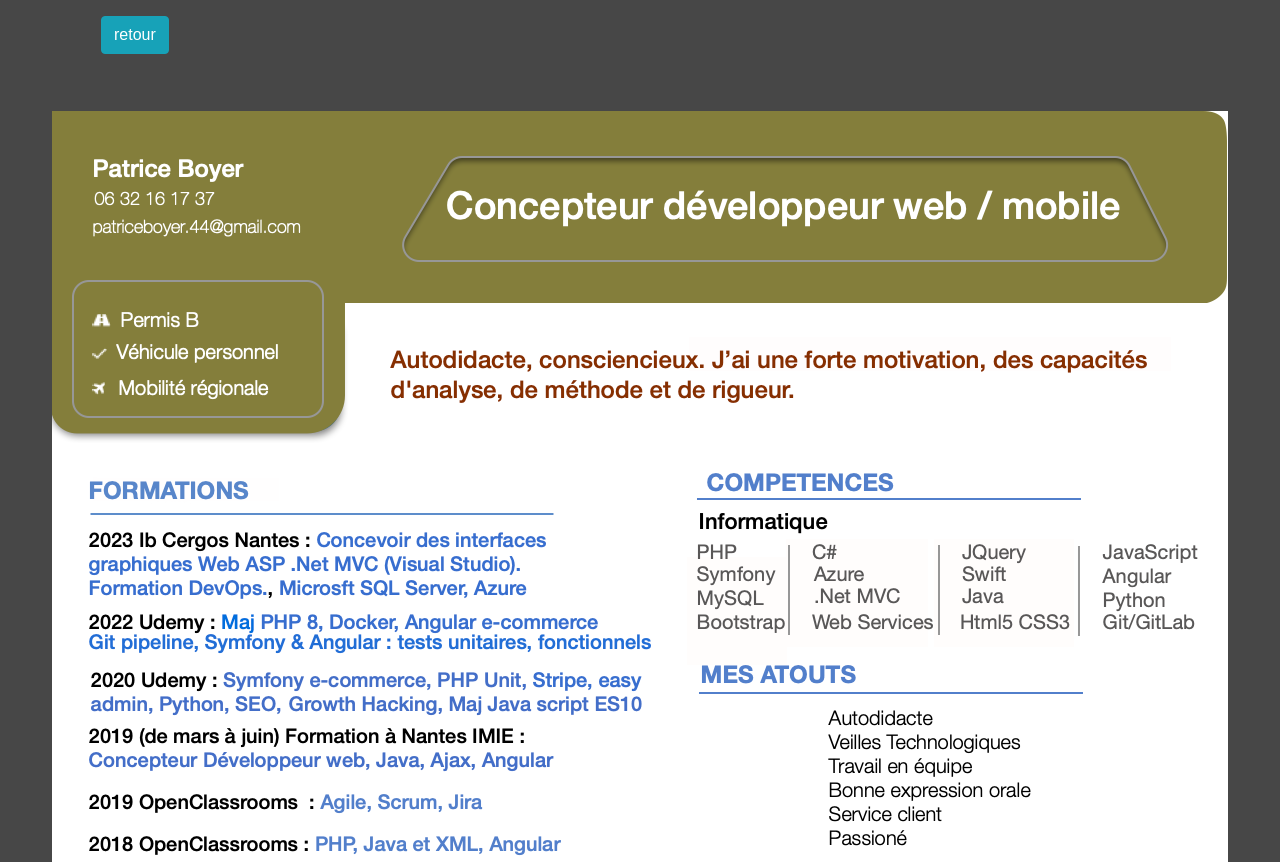
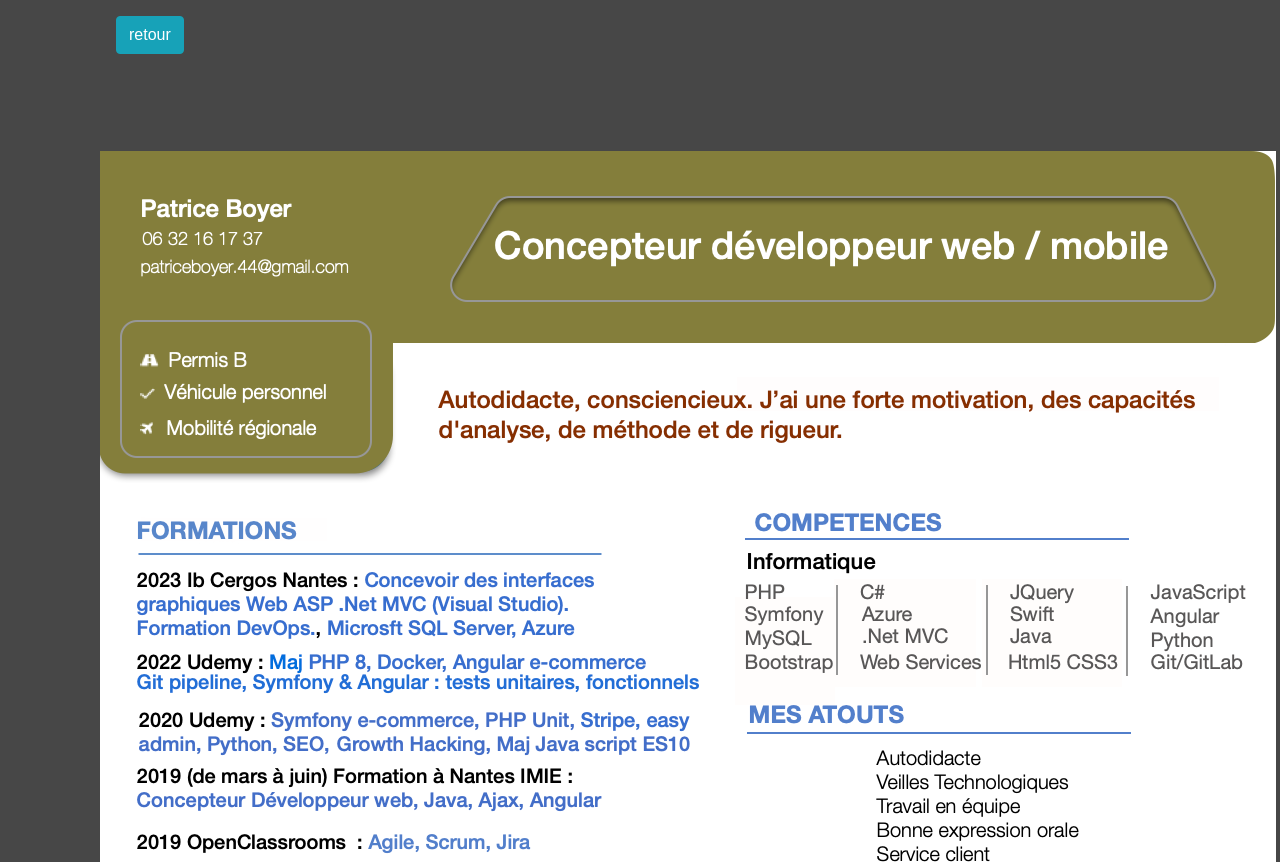
Before and after one commit to PatBoyDevInFrance/myCv, a plain HTML site: page pagecv.html in a window 1280 px wide. Shown: the top 862 px of the page. Drawn offline with nearby package versions, Linux system fonts and the light colour scheme.

Commit message:
Add files via upload

```diff
--- a/pagecv.html
+++ b/pagecv.html
@@ -3,6 +3,8 @@
 
 <head>
     <meta charset="UTF-8">
+    <link rel="icon" type="image/png" rel="shortcut icon" href="./public/dj2.png">
+    <link href="https://fonts.googleapis.com/css2?family=Source+Sans+Pro:wght@400;700&display=swap" rel="stylesheet">
     <meta name="viewport" content="width=device-width, initial-scale=1.0">
     <link rel="stylesheet" href="https://cdn.jsdelivr.net/npm/bootstrap@4.5.3/dist/css/bootstrap.min.css"
         integrity="sha384-TX8t27EcRE3e/ihU7zmQxVncDAy5uIKz4rEkgIXeMed4M0jlfIDPvg6uqKI2xXr2" crossorigin="anonymous">
@@ -14,6 +16,8 @@
 </head>
 
 <body style="background-color: rgb(71, 71, 71);">
+
+<div class="container">
     <div class="container">
         <a href="index.html" class="btn btn-info mx-3 mt-3">retour</a>
     </div>
@@ -77,11 +81,20 @@
 
     <!--test fin-->
 
-    <div class="container d-flex flex-wrap justify-content-center ">
+    <div class="container d-flex flex-wrap justify-content-center m-5 ">
+        <div class="row">
+            <div class="col-md-12">
+                <img src="cvpat.png" style="scroll-behavior: auto;"  class="m-2 " alt="mon cv">
+            </div>
 
-        <img src="cvpat.png" class="m-2 " alt="mon cv">
+        </div>
+
+
 
     </div>
+</div>
+
+
     <script src="https://code.jquery.com/jquery-3.5.1.slim.min.js"
         integrity="sha384-DfXdz2htPH0lsSSs5nCTpuj/zy4C+OGpamoFVy38MVBnE+IbbVYUew+OrCXaRkfj"
         crossorigin="anonymous"></script>
```
